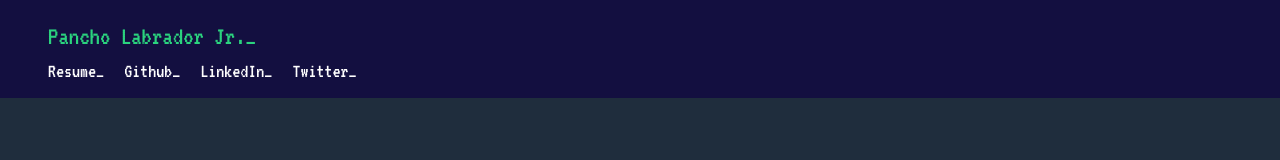
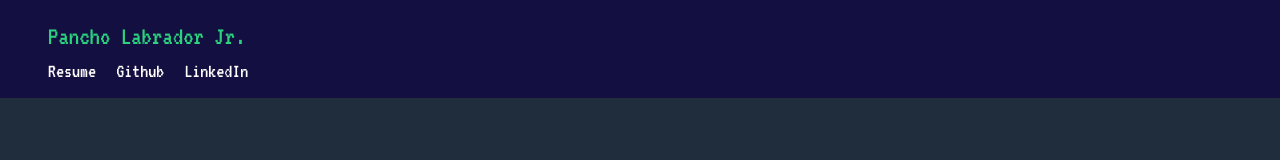
Before and after one commit to plabradorjr/pancho-dot-lol, a React (Create React App) app: page / in a window 1280 px wide. Shown: the top 160 px of the page. Built offline with nearby package versions, Linux system fonts and the light colour scheme.

Commit message:
removed twitter nav link

```diff
--- a/src/components/Navbar.js
+++ b/src/components/Navbar.js
@@ -12,28 +12,25 @@ const Navbar = () => {
       <div>
         <Link to="/">
           {" "}
-          <h4 id="nav-text">Pancho Labrador Jr._</h4>{" "}
+          <h4 id="nav-text">Pancho Labrador Jr.</h4>{" "}
         </Link>
         <Link to="/resume">
           {" "}
-          <span id="_nav-link">Resume_</span>{" "}
+          <span id="_nav-link">Resume</span>{" "}
         </Link>
         <a
           href="https://github.com/plabradorjr"
           target="_blank"
           rel="noreferrer"
         >
-          <span id="_nav-link">Github_</span>{" "}
+          <span id="_nav-link">Github</span>{" "}
         </a>
         <a
           href="https://www.linkedin.com/in/plabrador/"
           target="_blank"
           rel="noreferrer"
         >
-          <span id="_nav-link">LinkedIn_</span>{" "}
-        </a>
-        <a href="https://twitter.com/0xSer" target="_blank" rel="noreferrer">
-          <span id="_nav-link">Twitter_</span>{" "}
+          <span id="_nav-link">LinkedIn</span>{" "}
         </a>
       </div>
     </nav>
```
